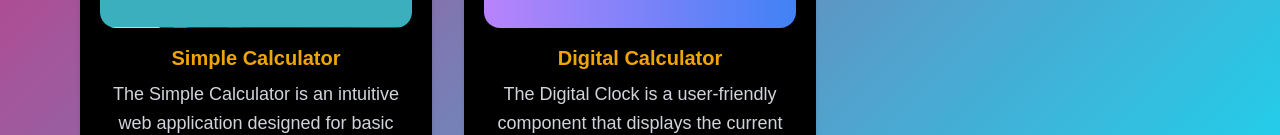
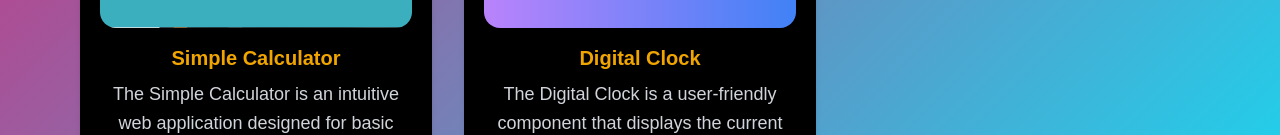
Before and after one commit to raaefkhan44/Portfolio-Tailwind-CSS, a Next.js app: page /project in a window 1280 px wide. Shown: the part 945-1080 px from the top of the page. Built offline with nearby package versions, Linux system fonts and the light colour scheme.

Commit message:
more change

```diff
--- a/src/app/project/page.tsx
+++ b/src/app/project/page.tsx
@@ -101,7 +101,7 @@ export default function Project() {
             className="rounded-2xl w-full h-48 object-cover transition-transform duration-300 hover:scale-105 hover:brightness-110"
           />
           <h3 className="text-xl font-bold text-[#f0a500] mb-2 mt-4 transition-colors duration-300 hover:text-blue-500">
-            Digital Calculator
+            Digital Clock
           </h3>
           <p className="text-lg leading-relaxed text-gray-300 mb-5 text-center">
           The Digital Clock is a user-friendly component that displays the current time in a clear and visually appealing format. It offers two modes: a 24-hour format for those who prefer military time, and a 12-hour format for a traditional view. The clock updates every second, ensuring real-time accuracy.
```
